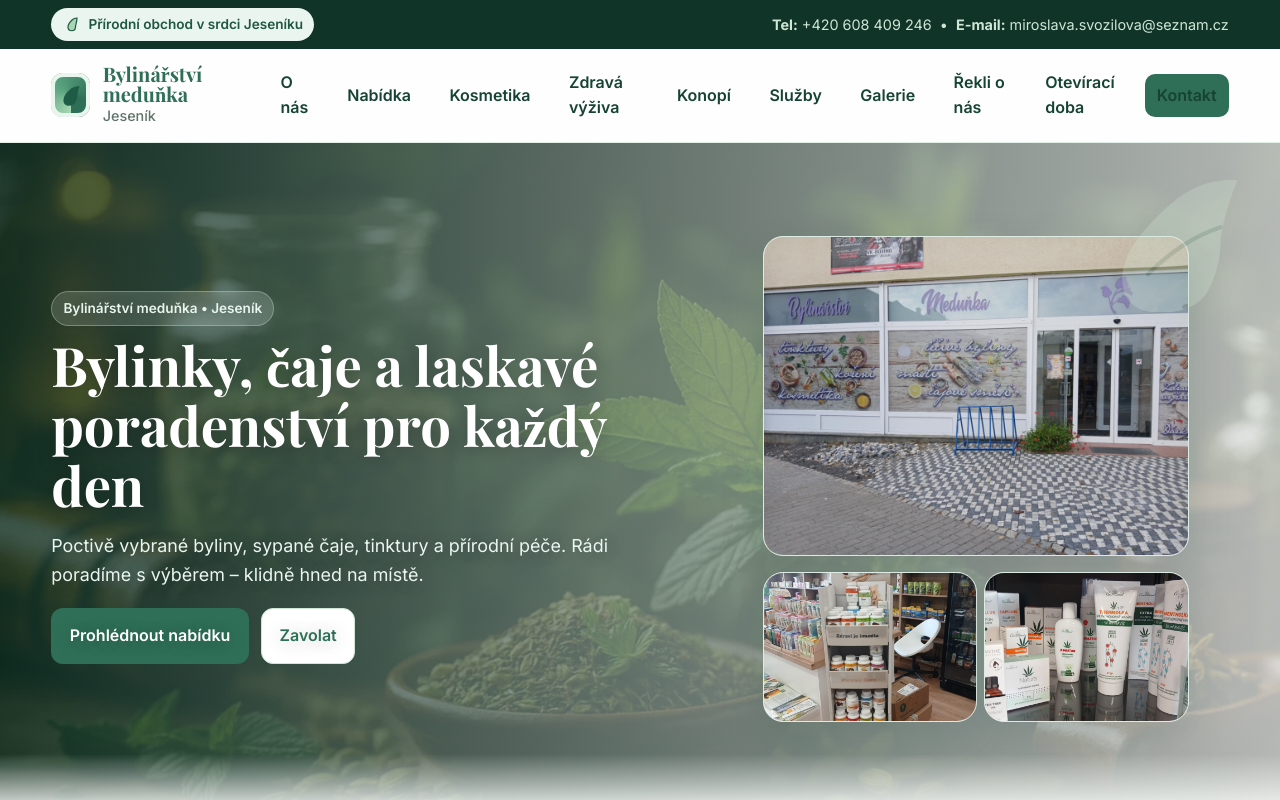
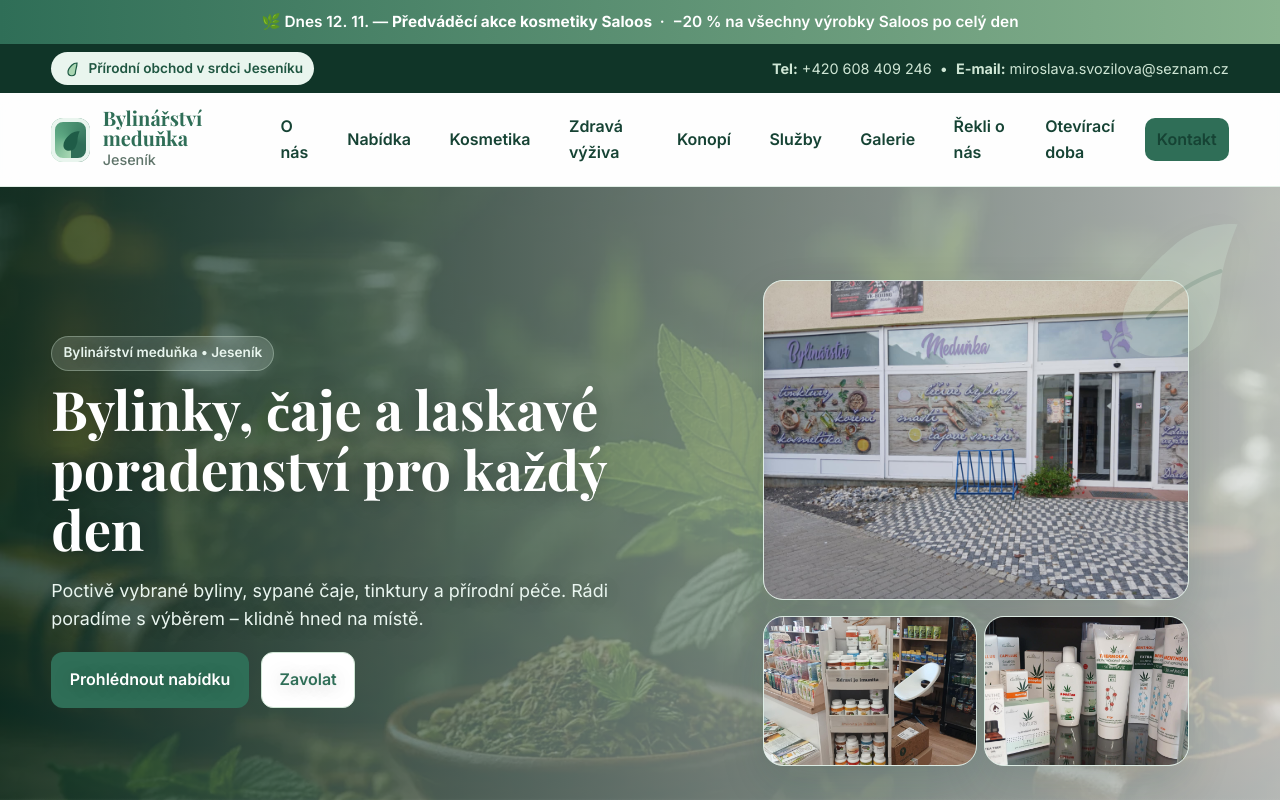
Before and after one commit to strankyprovas/bylinarstvimedunka, a plain HTML site: page index.html in a window 1280 px wide. Shown: the top 800 px of the page. Drawn offline with nearby package versions, Linux system fonts and the light colour scheme.

Commit message:
Banner: Předváděcí akce Saloos -20% (12.11.2026)

```diff
--- a/index.html
+++ b/index.html
@@ -900,6 +900,10 @@
     </script>
   </head>
   <body>
+    <!-- AKCE 12.11.2026 — po akci smazat -->
+    <div id="akce-banner" style="background:linear-gradient(90deg,#2f6e57,#89b38f);color:#fff;text-align:center;padding:11px 16px;font-size:.96rem;line-height:1.45;font-weight:600;position:relative;z-index:70">
+      🌿 Dnes 12.&nbsp;11. — <strong>Předváděcí akce kosmetiky Saloos</strong>&nbsp;&nbsp;·&nbsp;&nbsp;−20&nbsp;% na všechny výrobky Saloos po celý den
+    </div>
     <!-- Progress bar (scroll) -->
     <div
       id="progress"
```
